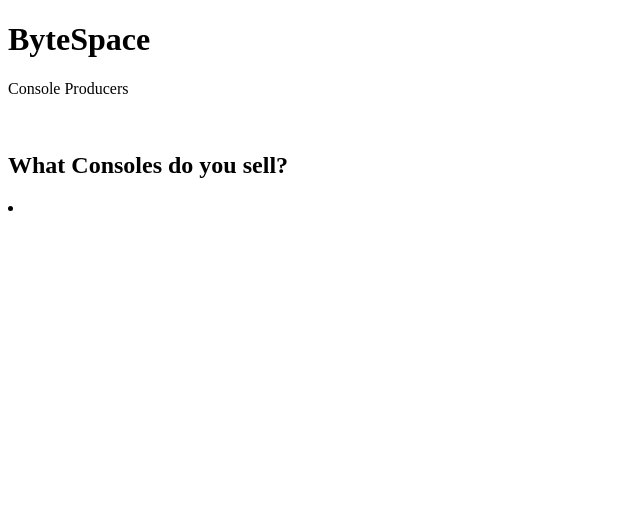
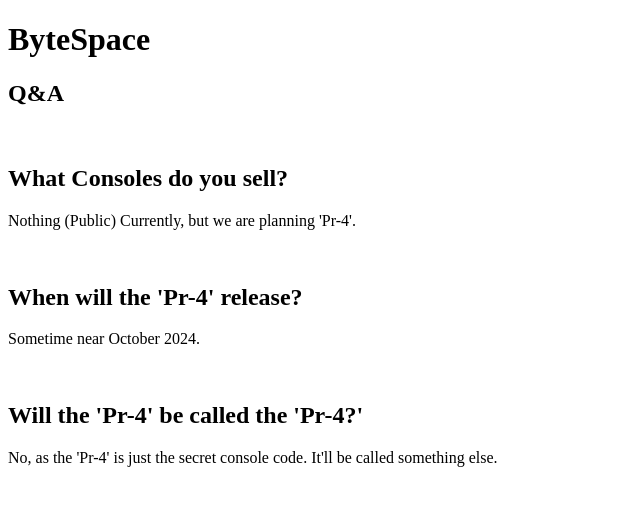
Before and after one commit to Ben-Jiggly-Noah/Noah-HTML, a plain HTML site: page index.html in a window 1280 px wide. Shown: the whole page, without its empty margins (0-640 px from the left). Drawn offline with Linux system fonts and the light colour scheme.

Commit message:
Update index.html

```diff
--- a/index.html
+++ b/index.html
@@ -3,13 +3,19 @@
 <head>
     <meta charset="UTF-8">
     <meta name="viewport" content="width=device-width, initial-scale=1.0">
-    <title>Document</title>
+    <title>ByteSpace Q&A</title>
 </head>
 <body>
     <h1>ByteSpace</h1>
-    <p>Console Producers</p>
+    <h2>Q&A</h2>
     <br>
     <h2>What Consoles do you sell?</h2>
-    <li></li>
+    <p>Nothing (Public) Currently, but we are planning 'Pr-4'.</p>
+    <br>
+    <h2>When will the 'Pr-4' release?</h2>
+    <p>Sometime near October 2024.</p>
+    <br>
+    <h2>Will the 'Pr-4' be called the 'Pr-4?'</h2>
+    <p>No, as the 'Pr-4' is just the secret console code. It'll be called something else.</p>
 </body>
 </html>
```
